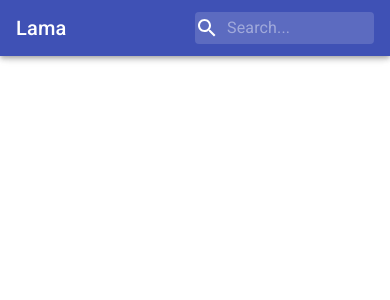
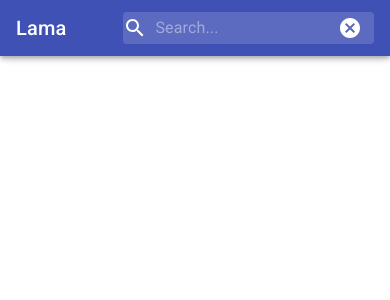
Before and after one commit to santoshkumarpathak/reactResponsive, a React (Create React App) app: page / in a window 390 px wide. Both pictures are taken after a click on the icon 226 px from the left and 28 px from the top of the page. Shown: the top 300 px of the page. Built offline with nearby package versions, Linux system fonts and the light colour scheme.

Commit message:
nvabar responsive search , with cancle button

```diff
--- a/src/component/Navbar.js
+++ b/src/component/Navbar.js
@@ -1,5 +1,5 @@
 import { AppBar, InputBase, makeStyles, Toolbar, Typography, alpha, Badge, Avatar } from '@material-ui/core'
-import { Mail, Notifications, Search } from '@material-ui/icons';
+import { Cancel, Mail, Notifications, Search } from '@material-ui/icons';
 import { useState } from 'react';
 
 const style = makeStyles((theme) => ({
@@ -29,7 +29,13 @@ const style = makeStyles((theme) => ({
         },
         borderRadius: theme.shape.borderRadius, width: "50%",
         [theme.breakpoints.down('sm')]: {
-            display: (props) => (props.open ? 'flex' : 'none')
+            display: (props) => (props.open ? 'flex' : 'none'),
+            width: "70%"
+        }
+    },
+    Cancel: {
+        [theme.breakpoints.up('sm')]: {
+            display: "none"
         }
     },
     searchInput: {
@@ -37,18 +43,14 @@ const style = makeStyles((theme) => ({
         marginLeft: theme.spacing(1)
     },
     searchButton: {
-         marginRight:theme.spacing(2),
-         [theme.breakpoints.up('sm')]: {
+        marginRight: theme.spacing(2),
+        [theme.breakpoints.up('sm')]: {
             display: 'none'
         }
     },
     icon: {
-
         alignItems: "center",
-
-            display: (props) => (props.open ? 'none' : 'flex')
-
-
+        display: (props) => (props.open ? 'none' : 'flex')
     },
     badge: {
         marginRight: theme.spacing(2)
@@ -58,8 +60,8 @@ const style = makeStyles((theme) => ({
 
 const Navbar = () => {
 
-    const [open, setOpen]=useState(false)
-    const classes = style({open});
+    const [open, setOpen] = useState(false)
+    const classes = style({ open });
     return (
         <>
             <AppBar>
@@ -75,9 +77,10 @@ const Navbar = () => {
 
                         <Search />
                         <InputBase placeholder="Search..." className={classes.searchInput} />
+                        <Cancel className={classes.Cancel} onClick ={() => setOpen(false)} />
                     </div>
                     <div className={classes.icon}>
-                        <Search className={classes.searchButton} onClick={() => setOpen(true)}/>
+                        <Search className={classes.searchButton} onClick={() => setOpen(true)} />
                         <Badge badgeContent={4} color="secondary" className={classes.badge} >
                             <Mail />
                         </Badge>
```
Also changed, not shown: 1 other file (tests, documents, lock files or other folders).
